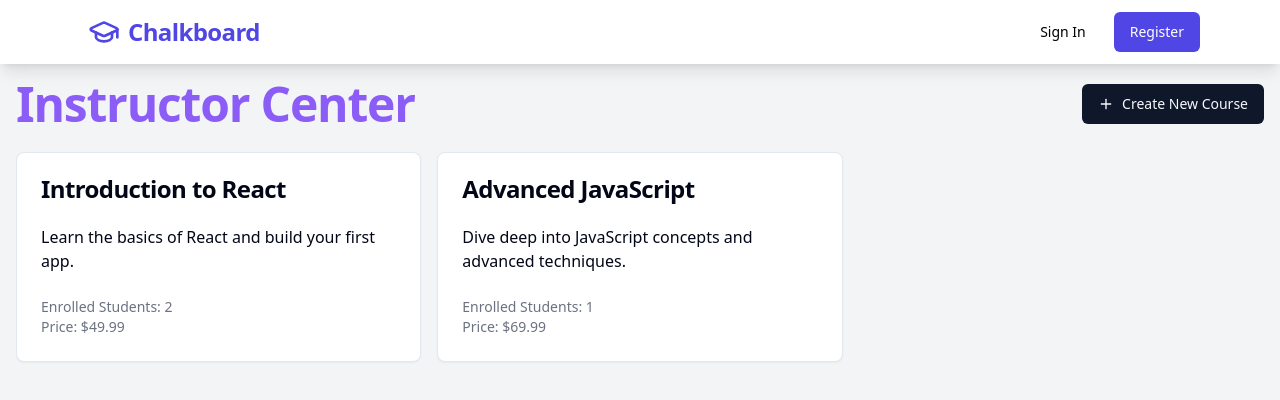
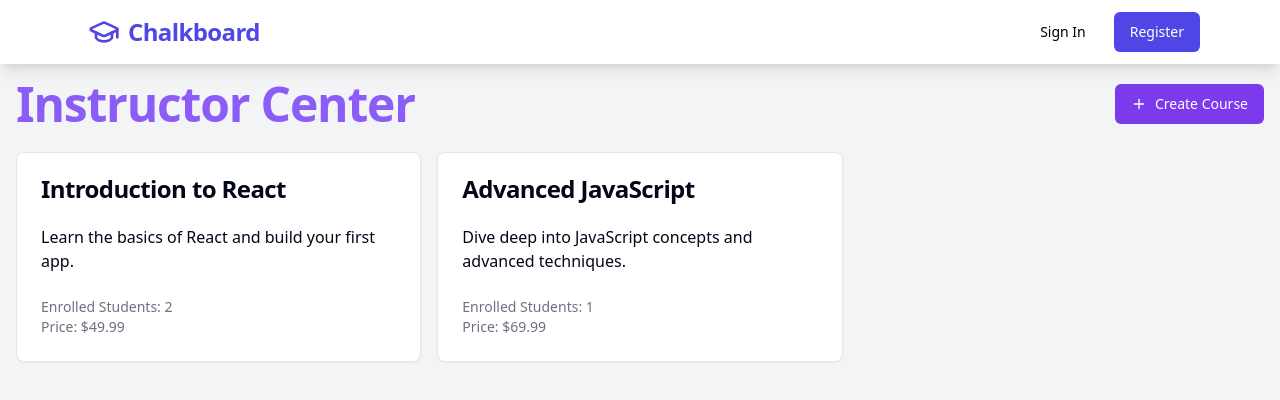
Before and after one commit to datasheng/intro-to-dbms-project-team-bug-generator, a React (Vite) app in the folder client/: page /instructor-center in a window 1280 px wide. Shown: the top 400 px of the page. Built offline with nearby package versions, Linux system fonts and the light colour scheme.

Commit message:
Update course creation modal in instructor center

```diff
--- a/client/src/components/InstructorCenter.jsx
+++ b/client/src/components/InstructorCenter.jsx
@@ -19,7 +19,7 @@ import { Input } from "@/components/ui/input";
 import { Label } from "@/components/ui/label";
 import { Textarea } from "@/components/ui/textarea";
 import { ScrollArea } from "@/components/ui/scroll-area";
-import { ChevronLeft, Plus } from "lucide-react";
+import { ChevronLeft, Plus, ChevronRight } from "lucide-react";
 
 const mockInstructorCourses = [
   {
@@ -125,7 +125,12 @@ const CourseDetails = ({ course, onBack, onSave, onDelete }) => {
           <Button onClick={handleDelete} className="bg-red-500 text-white">
             Delete Course
           </Button>
-          <Button onClick={handleSave}>Save Changes</Button>
+          <Button
+            className="bg-violet-600 hover:bg-violet-700 text-white"
+            onClick={handleSave}
+          >
+            Save
+          </Button>
         </CardFooter>
       </Card>
     </div>
@@ -152,7 +157,7 @@ const CreateCourseModal = ({ isOpen, onClose, onCreateCourse }) => {
     <Dialog open={isOpen} onOpenChange={onClose}>
       <DialogContent className="sm:max-w-[425px]">
         <DialogHeader>
-          <DialogTitle>Create New Course</DialogTitle>
+          <DialogTitle>Create Course</DialogTitle>
         </DialogHeader>
         {step === 1 && (
           <div className="space-y-4">
@@ -176,13 +181,20 @@ const CreateCourseModal = ({ isOpen, onClose, onCreateCourse }) => {
                 }
               />
             </div>
-            <Button onClick={handleNext}>Next</Button>
+            <Button
+              className="bg-violet-600 hover:bg-violet-700 text-white"
+              style={{ float: "right" }}
+              onClick={handleNext}
+            >
+              Next
+              <ChevronRight className="ml-2 h-4 w-4" />
+            </Button>
           </div>
         )}
         {step === 2 && (
           <div className="space-y-4">
             <div>
-              <Label htmlFor="content">Course Content</Label>
+              <Label htmlFor="content">Course Details</Label>
               <Textarea
                 id="content"
                 value={newCourse.content}
@@ -194,9 +206,15 @@ const CreateCourseModal = ({ isOpen, onClose, onCreateCourse }) => {
             </div>
             <div className="flex justify-between">
               <Button onClick={handlePrevious} variant="outline">
+                <ChevronLeft className="mr-2 h-4 w-4" />
                 Previous
               </Button>
-              <Button onClick={handleCreate}>Create Course</Button>
+              <Button
+                className="bg-violet-600 hover:bg-violet-700 text-white"
+                onClick={handleCreate}
+              >
+                Create Course
+              </Button>
             </div>
           </div>
         )}
@@ -239,8 +257,11 @@ const InstructorCenter = () => {
         <h1 className="scroll-m-20 text-4xl font-extrabold tracking-tight lg:text-5xl text-violet-500">
           Instructor Center
         </h1>
-        <Button onClick={() => setIsCreateModalOpen(true)}>
-          <Plus className="mr-2 h-4 w-4" /> Create New Course
+        <Button
+          className="bg-violet-600 hover:bg-violet-700 text-white"
+          onClick={() => setIsCreateModalOpen(true)}
+        >
+          <Plus className="mr-2 h-4 w-4" /> Create Course
         </Button>
       </div>
 
```
